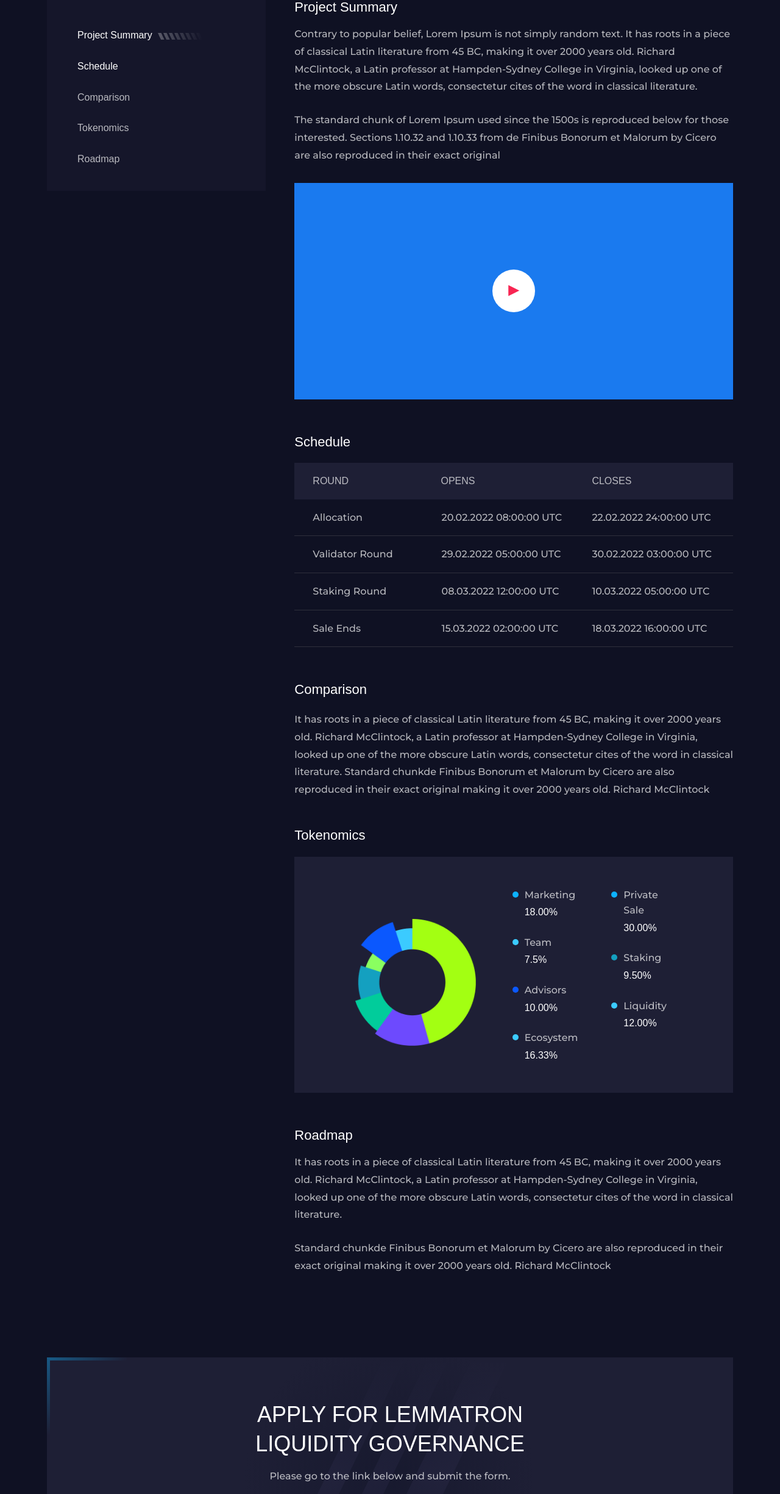
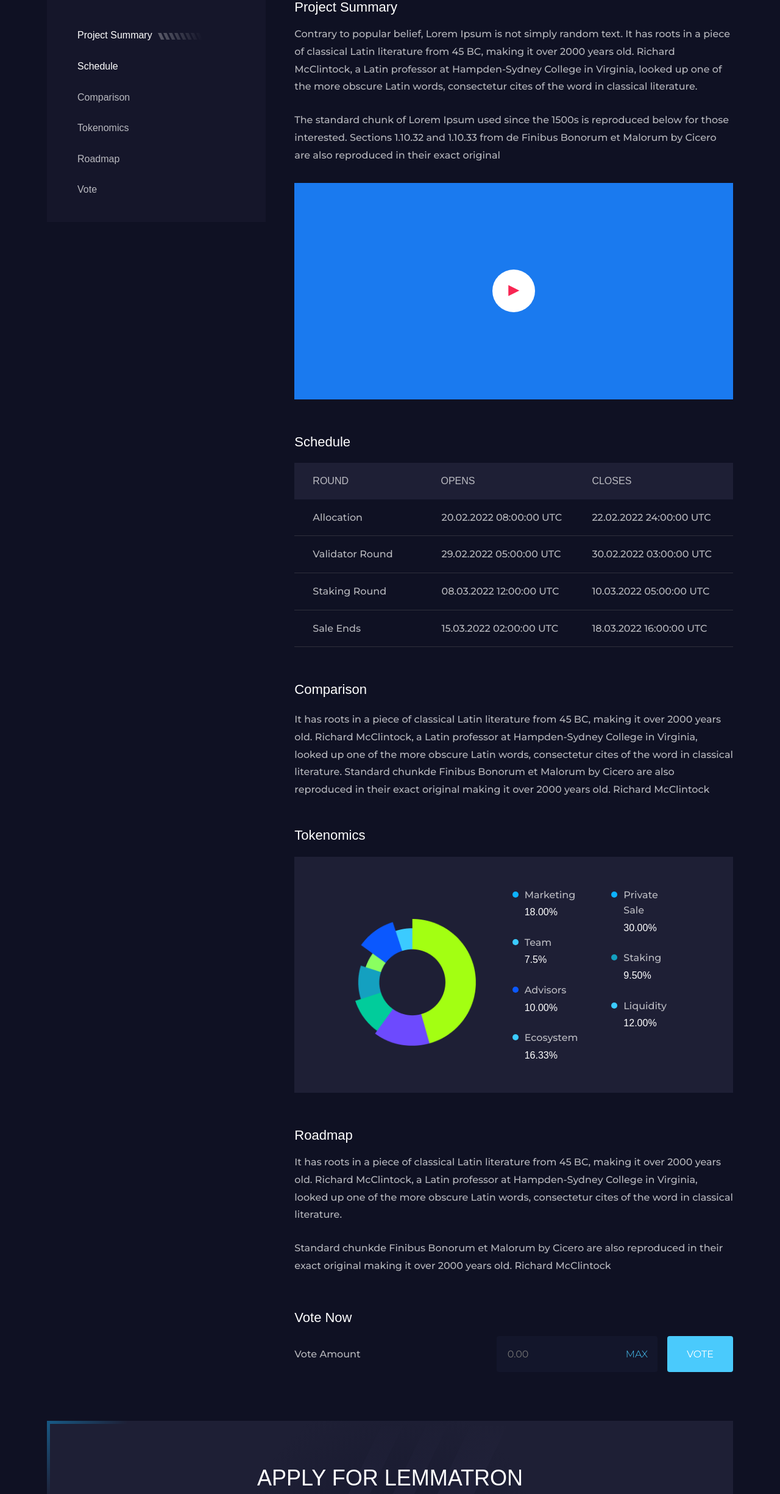
Before and after one commit to codeChef8888/xyz, a Next.js app: page /project-details in a window 1280 px wide. Shown: the part 1127-3577 px from the top of the page at 61% size. Built offline with nearby package versions, Linux system fonts and the light colour scheme.

Commit message:
added voting field

```diff
--- a/components/Popup.tsx
+++ b/components/Popup.tsx
@@ -15,12 +15,12 @@ const Popup = ({ handleClick}: { handleClick? : React.MouseEventHandler}): JSX.E
                 <div>
                     {/* Metamask */}
                     <div className='walletContainer'>
-                        <img src="assets/images/icons/meta-mask.png" alt="MetaMask" />
+                        <img src="assets/images/icons/MetaMask_Fox.png" alt="MetaMask" />
                         <p>Metamask</p>
                     </div>
                     {/* Coinbase */}
                     <div className='walletContainer'>
-                        <img src="assets/images/icons/coinbase.png" alt="Coinbase" />
+                        <img src="assets/images/icons/coinbase_2.png" alt="Coinbase" />
                         <p>Coinbase</p>
                     </div>
                     {/* Binance */}
--- a/components/projects-detail/ProjectSummarySection.tsx
+++ b/components/projects-detail/ProjectSummarySection.tsx
@@ -158,6 +158,26 @@ const Roadmap = () => (
   </>
 )
 
+const VoteNow = () => (
+  <>
+    <h4 className="title2 mb-15">Vote Now</h4>
+    <div className="voteContainer">
+      <label>Vote Amount</label>
+      <div className="voteAction">
+        <div className="inputContainer">
+          <input placeholder="0.00"/>
+          <span>MAX</span>
+        </div>
+        <button className="black-shape">
+          <span>VOTE</span>
+          <span className="hover-shape1"></span>
+          <span className="hover-shape2"></span>
+          <span className="hover-shape3"></span>
+        </button>
+      </div>
+    </div>
+  </>
+)
 
 const ProjectSummarySection: NextPage = () => {
   const [activeTab, setActiveTab] = useState("summary");
@@ -241,6 +261,20 @@ const ProjectSummarySection: NextPage = () => {
               <img src="assets/images/project/menu-image.png" alt="project" />
             </button>
 
+            <button
+              className="nav-link"
+              id="nav-roadmap"
+              data-bs-toggle="tab"
+              data-bs-target="#roadmap"
+              onClick={() => setActiveTab("vote")}
+              type="button"
+              role="tab"
+              aria-selected="false"
+            >
+              Vote{" "}
+              <img src="assets/images/project/menu-image.png" alt="project" />
+            </button>
+
             {/* <button
               className="nav-link"
               id="nav-team-member"
@@ -280,6 +314,7 @@ const ProjectSummarySection: NextPage = () => {
             <Comparison />
             <Tokenomics />
             <Roadmap />
+            <VoteNow />
           </>
         )
         :
@@ -298,8 +333,13 @@ const ProjectSummarySection: NextPage = () => {
           <Tokenomics />
         )
         :
+        activeTab === 'roadmap' ?
         (
           <Roadmap />
+        )
+        :
+        (
+          <VoteNow />
         )
       }
         {/* <div
--- a/styles/globals.css
+++ b/styles/globals.css
@@ -30,7 +30,6 @@ a {
   align-items: center;
 }
 .pop {
-  width: auto;
   z-index: 99;
   display: flex;
   flex-direction: column;
@@ -41,7 +40,7 @@ a {
 }
 .backdrop .pop h1 {
   color: #fff;
-  font-size: 1.5rem;
+  font-size: 2rem;
   margin-bottom: 1rem;
   font-weight: 600;
 }
@@ -54,19 +53,55 @@ a {
   margin: 0.5rem;
 }
 .walletContainer img {
-  width: 1.75rem;
-  height: 1.75rem;
+  width: 2.5rem;
+  height: 2.5rem;
   object-fit: cover;
 }
 .walletContainer p {
-  font-size: 1rem;
-  font-weight: 400;
+  font-size: 1.25rem;
+  font-weight: 300;
   color: #fff;
   padding-left: 1rem;
   cursor: pointer;
 }
 .walletContainer p:hover {
   color: #4ACAFC;
+}
+.voteContainer {
+  display: flex;
+  justify-content: space-between;
+  align-items: center;
+}
+.voteAction {
+  display: flex;
+  justify-content: center;
+  column-gap: 1rem;
+}
+.inputContainer {
+  background-color: #1d203b52;
+  border-radius: 4px;
+  padding: 1rem;
+}
+.inputContainer input{
+  border: none;
+  background-color: transparent;
+  color: #eeeeee;
+}
+.inputContainer span {
+  color: #4ACAFC;
+  font-size: 1rem;
+  font-weight: 300;
+  cursor: pointer;
+}
+.inputContainer input:focus {
+  outline: none;
+}
+.voteAction button {
+  border: none;
+  border-radius: 4px;
+  padding: 0.5rem 2rem;
+  background-color: #4ACAFC;
+  color: #fff;
 }
 
 /* Custom Scroll */
```
Also changed, not shown: public/assets/images/icons/MetaMask_Fox.png (added), public/assets/images/icons/coinbase_2.png (added).
